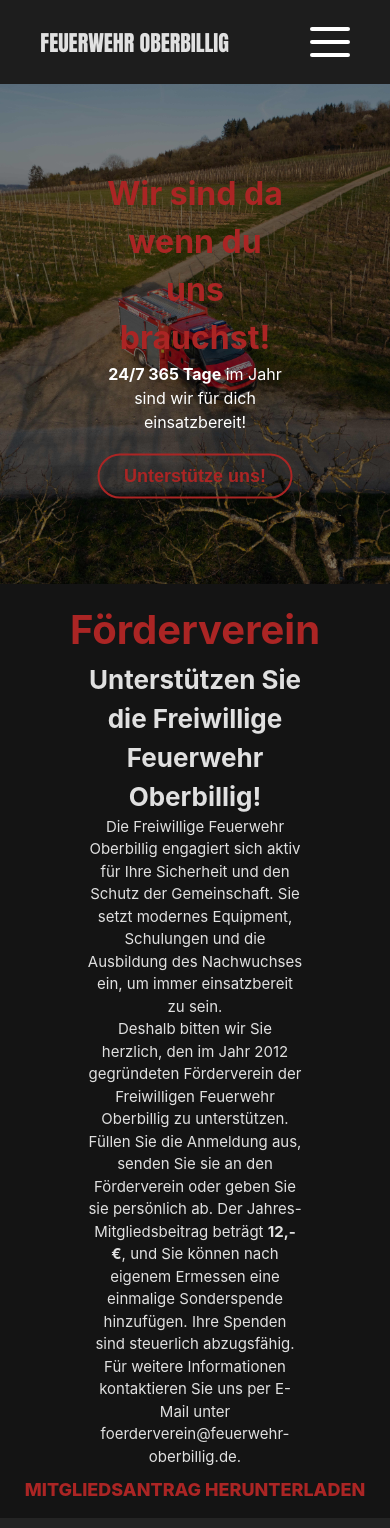
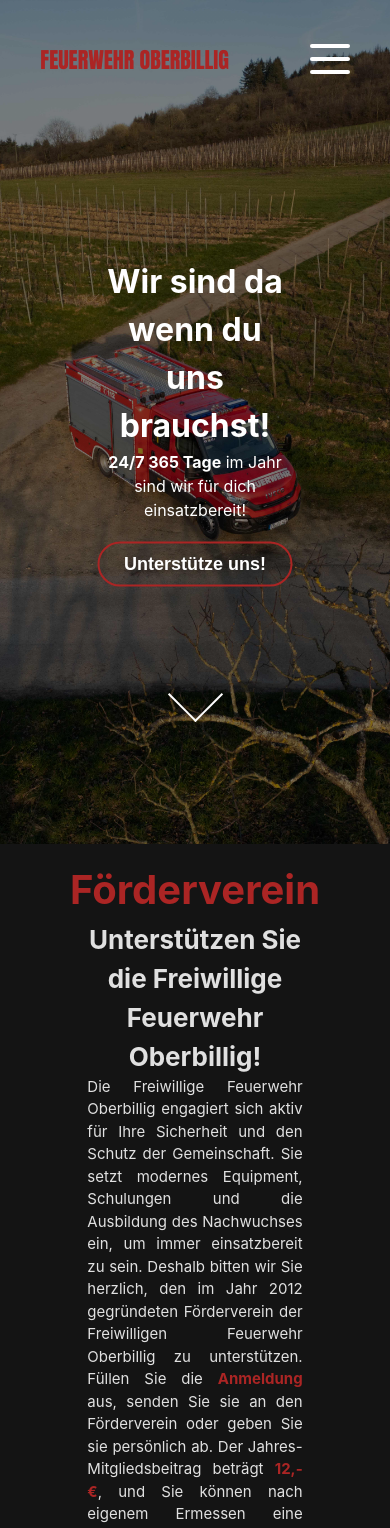
Before and after one commit to FelixSchick/FFW-OG, a React (Vite) app: page / in a window 390 px wide. Shown: the top 1528 px of the page. Built offline with nearby package versions, Linux system fonts and the light colour scheme.

Commit message:
feat: new navbar; new hero-size; improved support section

```diff
--- a/src/App.tsx
+++ b/src/App.tsx
@@ -14,7 +14,7 @@ function App() {
         <NavBar />
         <Hero />
       </div>
-      <div className="content">
+      <div className="content" id="contentScroll">
         <Routes>
           <Route path="/" element={<Home />} />
           <Route path="/impressum" element={<Impressum />} />
--- a/src/components/Hero.css
+++ b/src/components/Hero.css
@@ -2,7 +2,7 @@
 /* The hero image */
 .hero-image {
 
-  height: 500px;
+  height: 100vh;
 
   background-image: linear-gradient(rgba(0, 0, 0, 0.5), rgba(0, 0, 0, 0.5)), url(../assets/hero.jpg);
 
@@ -24,9 +24,56 @@
 }
 
 .hero-text h1 {
-    color: rgb(171, 37, 36);
+  color: rgb(255, 255, 255);
+}
+
+.arrow {
+  z-index: 1;
+  text-align: center;
+  position: absolute;
+  top: 90%;
+  left: 48.5%;
+  transform: translate(-50%, -50%);
+  box-sizing: border-box;
+  height: 2.5vw;
+  width: 2.5vw;
+  border-style: solid;
+  border-color: white;
+  border-width: 0px 2px 2px 0px;
+  transform: rotate(45deg);
+  transition: border-width 150ms ease-in-out;
+}
+
+.arrow:hover {
+  border-bottom-width: 4px;
+  border-right-width: 4px;
+}
+
+.arrow button {
+  position: absolute;
+  top: 0;
+  left: 0;
+  width: 100%;
+  height: 100%;
+  background: transparent;
+  border: none;
+  cursor: pointer;
+}
+
+@media all and (max-width: 550px) {
+  .arrow {
+    top: 80%;
+    left: 45%;
+    height: 10vw;
+    width: 10vw;
+    border-width: 0px 2px 2px 0px;
   }
 
+  .arrow:hover {
+    border-bottom-width: 2px;
+    border-right-width: 2px;
+  }
+}
 
 /*Support us Button*/
 .button {
@@ -35,7 +82,7 @@
     position: relative;
     padding: 10px 24px;
     font-size: 18px;
-    color: rgb(171, 37, 36);
+    color: rgb(255, 255, 255);
     border: 2px solid rgb(171, 37, 36);
     border-radius: 34px;
     background-color: transparent;
--- a/src/components/Hero.tsx
+++ b/src/components/Hero.tsx
@@ -2,6 +2,7 @@ import "./Hero.css";
 
 import { scroller } from "react-scroll/modules";
 import { useNavigate } from "react-router-dom";
+import { Link } from "react-scroll";
 
 function Hero() {
   let navigate = useNavigate();
@@ -33,6 +34,15 @@ function Hero() {
             Unterstütze uns!
           </button>
         </div>
+        <Link
+          to="contentScroll"
+          spy={true}
+          smooth={true}
+          offset={-50}
+          duration={500}
+        >
+          <div className="arrow" />
+        </Link>
       </div>
     </div>
   );
--- a/src/components/NavBar.css
+++ b/src/components/NavBar.css
@@ -1,16 +1,31 @@
+.navbar {
+    position: fixed;
+    min-height: 14vh;
+    top: 0;
+    width: 100%;
+    z-index: 999;
+
+    transition: background-color 1.5s, min-height 0.75s;
+    background-color: rgb(0, 0, 0, 0);
+}
+
+.navbar--visible {
+    background-color: rgba(27, 27, 27, 2);
+    min-height: 10vh;
+}
+
 nav {
     display: flex;
     justify-content: space-around;
-    min-height: 10vh;
     align-items: center;
     font-family: Impact, Haettenschweiler, 'Arial Narrow Bold', sans-serif;
-    background-color: #1b1b1bc0;
 }
 
 nav .name {
     font-size: 22px;
     font-weight: 700;
     text-transform: uppercase;
+    color: rgb(171, 37, 36);
 }
 
 nav .logo {
@@ -37,7 +52,7 @@ nav .nav-links a {
 }
 
 nav .nav-links a:hover {
-    border-bottom: 1px solid #fff;
+    border-bottom: 1px solid rgb(171, 37, 36);
 }
 
 
--- a/src/components/NavBar.tsx
+++ b/src/components/NavBar.tsx
@@ -1,5 +1,5 @@
 import "./NavBar.css";
-import { useState } from "react";
+import { useState, useEffect } from "react";
 import { scroller } from "react-scroll/modules";
 import { Link as RouterLink, useNavigate } from "react-router-dom";
 
@@ -11,6 +11,23 @@ function NavBar() {
   function refreshPage() {
     window.location.reload();
   }
+
+  const [show, setShow] = useState(false);
+
+  const handleScroll = () => {
+    if (window.scrollY > 50) {
+      setShow(true);
+    } else {
+      setShow(false);
+    }
+  };
+
+  useEffect(() => {
+    window.addEventListener("scroll", handleScroll);
+    return () => {
+      window.removeEventListener("scroll", handleScroll);
+    };
+  }, []);
 
   async function goToHomeAndScroll(element: string) {
     await navigate("/");
@@ -24,7 +41,7 @@ function NavBar() {
 
   return (
     <div>
-      <nav>
+      <nav className={`navbar ${show ? "navbar--visible" : "navbar--hidden"}`}>
         <div className="logo">
           <RouterLink to="/">
             <img
--- a/src/components/Support.css
+++ b/src/components/Support.css
@@ -19,10 +19,23 @@
 }
 
 .support-text p {
-  text-align: center;
+  text-align: justify;
   font-size: 15px;
   margin-left: 20%;
   margin-right: 20%;
+}
+
+.support-text b {
+  color: rgb(171, 37, 36);
+}
+
+.email-support {
+  color: rgb(171, 37, 36);
+}
+
+.email-support:hover {
+  color: rgb(171, 37, 36);
+  border-bottom: 1px solid rgb(171, 37, 36);
 }
 
 .support-become-member {
--- a/src/components/Support.tsx
+++ b/src/components/Support.tsx
@@ -10,14 +10,23 @@ function Support() {
           Die Freiwillige Feuerwehr Oberbillig engagiert sich aktiv für Ihre
           Sicherheit und den Schutz der Gemeinschaft. Sie setzt modernes
           Equipment, Schulungen und die Ausbildung des Nachwuchses ein, um immer
-          einsatzbereit zu sein. <br /> Deshalb bitten wir Sie herzlich, den im
-          Jahr 2012 gegründeten Förderverein der Freiwilligen Feuerwehr
-          Oberbillig zu unterstützen. <br /> Füllen Sie die Anmeldung aus,
-          senden Sie sie an den Förderverein oder geben Sie sie persönlich ab.
-          Der Jahres-Mitgliedsbeitrag beträgt <b>12,- €</b>, und Sie können nach
+          einsatzbereit zu sein. Deshalb bitten wir Sie herzlich, den im Jahr
+          2012 gegründeten Förderverein der Freiwilligen Feuerwehr Oberbillig zu
+          unterstützen. Füllen Sie die <b>Anmeldung</b> aus, senden Sie sie an
+          den Förderverein oder geben Sie sie persönlich ab. Der
+          Jahres-Mitgliedsbeitrag beträgt <b>12,- €</b>, und Sie können nach
           eigenem Ermessen eine einmalige Sonderspende hinzufügen. Ihre Spenden
           sind steuerlich abzugsfähig. Für weitere Informationen kontaktieren
-          Sie uns per E-Mail unter foerderverein@feuerwehr-oberbillig.de.
+          Sie uns per E-Mail unter{" "}
+          <b>
+            <a
+              className="email-support"
+              href="mailto: foerderverein@feuerwehr-oberbillig.de"
+            >
+              foerderverein@feuerwehr-oberbillig.de
+            </a>
+          </b>
+          .
         </p>
       </div>
 
```
